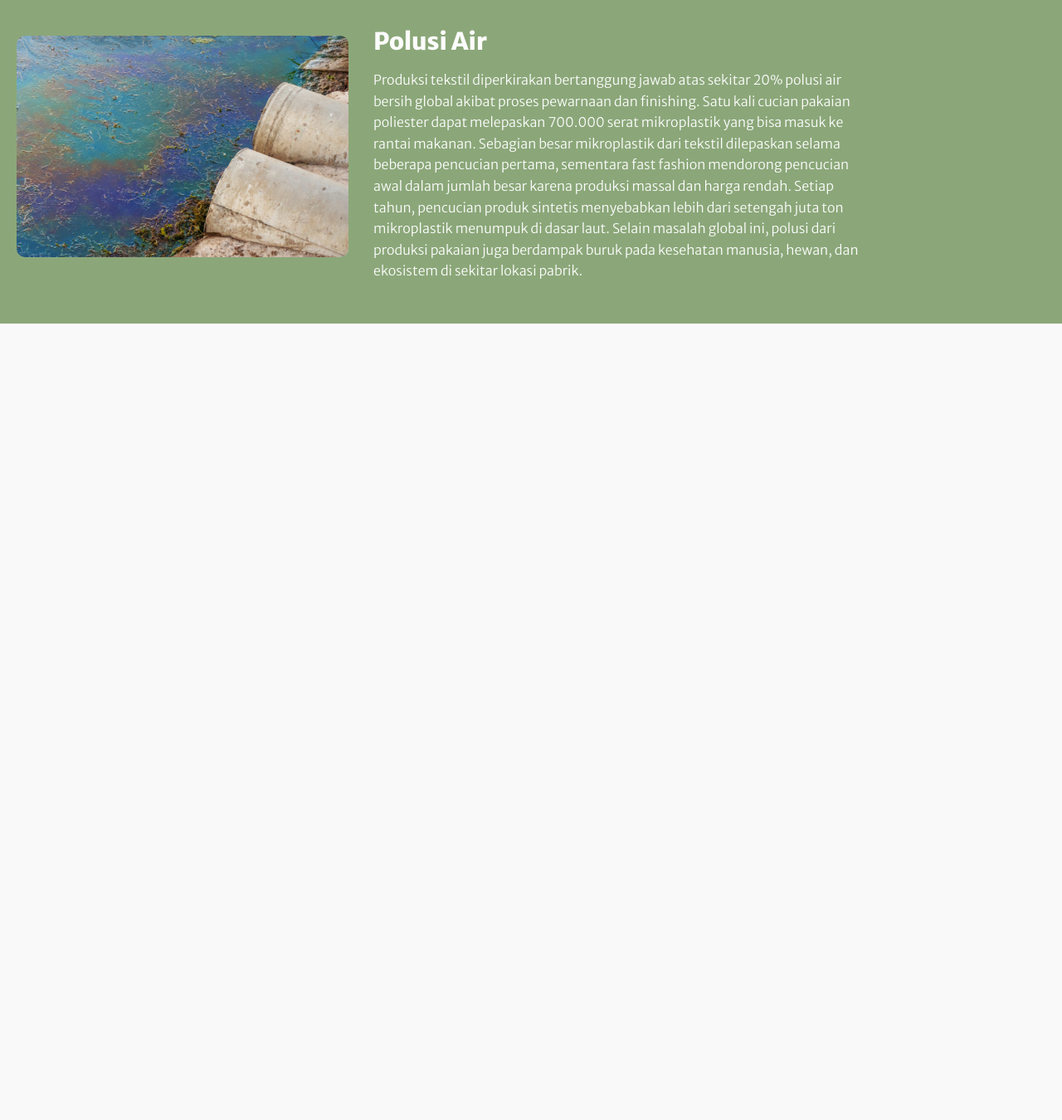
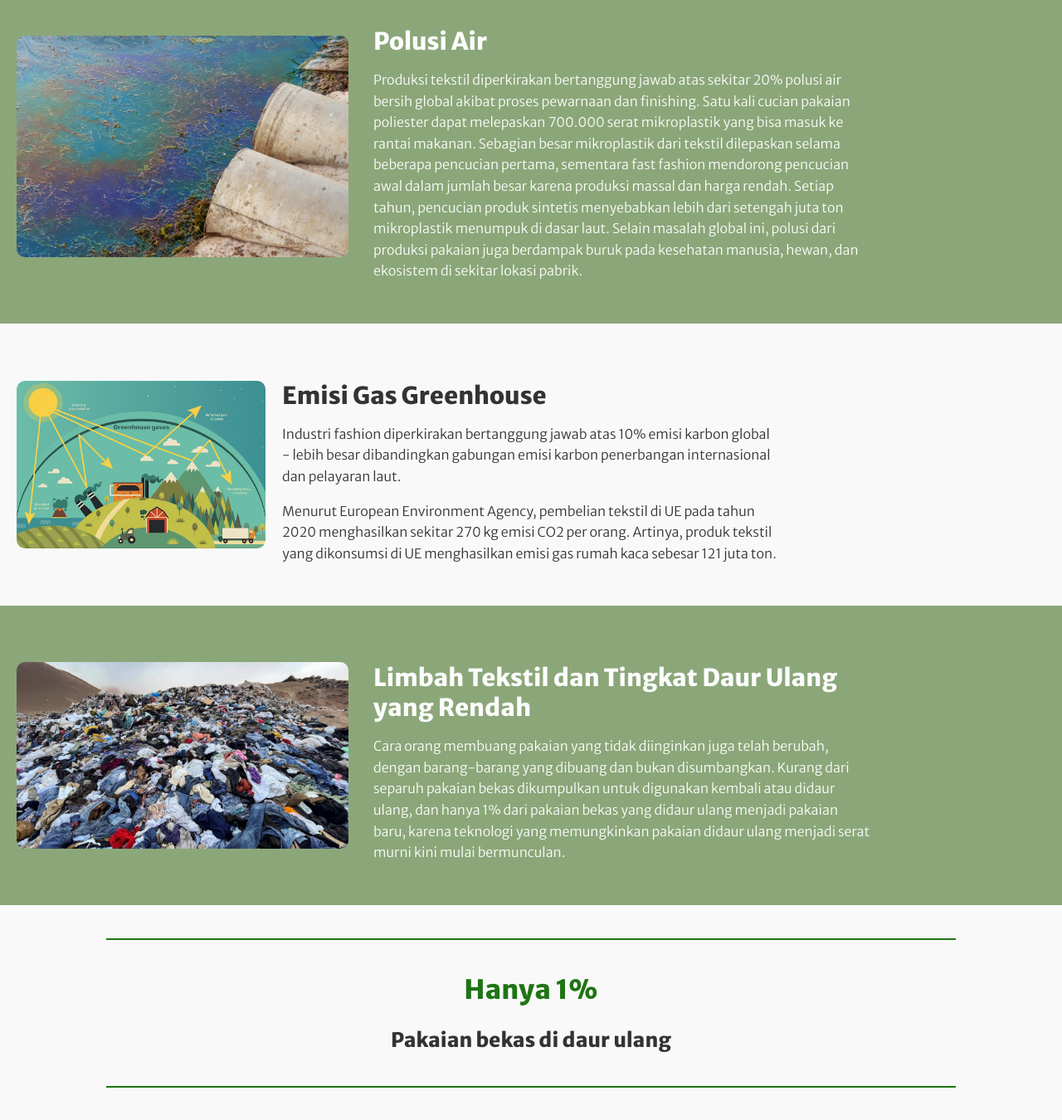
Before and after one commit to axltavideus/uts_kelompok_4, a plain HTML site: page damprod.html in a window 1280 px wide. Shown: the part 1126-2476 px from the top of the page at 83% size. Before the commit the page ends 1516 px from the top, so only its background shows below. Drawn offline with Linux system fonts and the light colour scheme.

Commit message:
Bikin bagian baru

```diff
--- a/damprod.css
+++ b/damprod.css
@@ -13,7 +13,7 @@ body {
     color: #333;
 }
 
-/* NAVBAR */
+/* ==========NAVBAR============ */
 .navbar{
     width: 100%;
     float: right;
@@ -69,7 +69,7 @@ body {
     border-radius: 30px;
 }
 
-/* BANNER CONTAINER */
+/* ==========BANNER CONTAINER============= */
 .bContainer {
     background-color: #99C2A2;
     text-align: center;
@@ -90,7 +90,7 @@ body {
     margin-top: 20px;
 }
 
-/* TEXT & INFOGRAPHICS CONTAINER */
+/* ============TEXT & INFOGRAPHICS CONTAINER============== */
 .wContainer {
     display: flex;
     flex-wrap: wrap;
@@ -130,7 +130,7 @@ body {
     text-decoration: underline;
 }
 
-/* PHOTO AND TEXT CONTAINER */
+/* ===========PHOTO AND TEXT CONTAINER============= */
 .pContainer {
     background-color: #8BA779;
     padding: 40px 20px;
@@ -159,3 +159,24 @@ body {
 .pContainer p {
     line-height: 1.6;
 }
+
+/* ========SECTION DIVIDER========= */
+.section-divider {
+    border-bottom: 2px solid #1f7414;
+    margin: 40px auto;
+    width: 80%;
+}
+
+.nContainer {
+    margin: 40px 20px;
+    text-align: center;
+}
+
+.nContainer h1 {
+    color: #1f7414;
+    margin: 5px 0;
+}
+
+.nContainer h2{
+    margin: 0;
+}
--- a/damprod.html
+++ b/damprod.html
@@ -14,8 +14,7 @@
         <nav aria-label="Primary Navigation">
             <ul>
                 <li><a href="#">Fashion Sekarang</a></li>
-                <li><a href="#" class="active-page">Dampak Produksi</a></li>
-                <li><a href="#">Dampak Konsumsi</a></li>
+                <li><a href="#" class="active-page">Dampak Lingkungan</a></li>
                 <li><a href="sustainable.html">Sustainable Fashion</a></li>
             </ul>
         </nav>
@@ -30,9 +29,11 @@
         <img src="assets/Dampak Produksi/euinfo.png" alt="Infographic about environmental impact" class="info-img">
         <div class="text-container">
             <h3>Konsumsi berlebihan terhadap Sumber Alam</h3>
-            <p>Untuk memproduksi tekstil yang dibutuhkan untuk membuat pakaian perlu banyak air dan lahan untuk menanam katun dan serat lainnya. Produksi satu buah kaos katun diestimasikan membutuhkan 2700 liter air bersih, yang cukup untuk memenuhi kebutuhan minum satu orang selama 2,5 tahun.</p>
+            <p>Untuk memproduksi tekstil yang dibutuhkan untuk membuat pakaian perlu banyak air dan lahan untuk menanam katun dan serat lainnya.
+                Produksi satu buah kaos katun diestimasikan membutuhkan 2700 liter air bersih, yang cukup untuk memenuhi kebutuhan minum satu orang selama 2,5 tahun.</p>
             <p>Menurut Europian Environment Agency (2023),
-                <a href="https://www.eea.europa.eu/publications/textiles-and-the-environment-the/textiles-and-the-environment-the">sektor tekstil merupakan sumber degradasi air dan lahan terbesar ketiga pada tahun 2020.</a> Ditahun yang sama dibutuhkan rata-rata 9 meter kubik air, 400 meter persegi tanah, dan 391 kilogram (kg) bahan mentah untuk menyediakan pakaian dan sepatu bagi setiap warga negara UE.
+                <a href="https://www.eea.europa.eu/publications/textiles-and-the-environment-the/textiles-and-the-environment-the">sektor tekstil merupakan sumber degradasi air dan lahan terbesar ketiga pada tahun 2020.</a>
+                Ditahun yang sama dibutuhkan rata-rata 9 meter kubik air, 400 meter persegi tanah, dan 391 kilogram (kg) bahan mentah untuk menyediakan pakaian dan sepatu bagi setiap warga negara UE.
             </p>
         </div>
     </div>
@@ -41,8 +42,37 @@
         <img src="assets/Dampak Produksi/tex_waterPoll.jpg" alt="Textile water pollution" class="photo-container">
         <div class="text-container">
             <h3>Polusi Air</h3>
-            <p>Produksi tekstil diperkirakan bertanggung jawab atas sekitar 20% polusi air bersih global akibat proses pewarnaan dan finishing. Satu kali cucian pakaian poliester dapat melepaskan 700.000 serat mikroplastik yang bisa masuk ke rantai makanan. Sebagian besar mikroplastik dari tekstil dilepaskan selama beberapa pencucian pertama, sementara fast fashion mendorong pencucian awal dalam jumlah besar karena produksi massal dan harga rendah. Setiap tahun, pencucian produk sintetis menyebabkan lebih dari setengah juta ton mikroplastik menumpuk di dasar laut. Selain masalah global ini, polusi dari produksi pakaian juga berdampak buruk pada kesehatan manusia, hewan, dan ekosistem di sekitar lokasi pabrik.</p>
+            <p>Produksi tekstil diperkirakan bertanggung jawab atas sekitar 20% polusi air bersih global akibat proses pewarnaan dan finishing. Satu kali cucian pakaian poliester dapat melepaskan 700.000 serat mikroplastik yang bisa masuk ke rantai makanan.
+                Sebagian besar mikroplastik dari tekstil dilepaskan selama beberapa pencucian pertama, sementara fast fashion mendorong pencucian awal dalam jumlah besar karena produksi massal dan harga rendah.
+                Setiap tahun, pencucian produk sintetis menyebabkan lebih dari setengah juta ton mikroplastik menumpuk di dasar laut. Selain masalah global ini, polusi dari produksi pakaian juga berdampak buruk pada kesehatan manusia, hewan, dan ekosistem di sekitar lokasi pabrik.</p>
         </div>
     </div>
+
+    <div class="wContainer">
+        <img src="assets/Dampak Produksi/greenhouse-gas.jpg" alt="" class="photo-container">
+        <div class="text-container">
+            <h3>Emisi Gas Greenhouse</h3>
+            <p>Industri fashion diperkirakan bertanggung jawab atas 10% emisi karbon global - lebih besar dibandingkan gabungan emisi karbon penerbangan internasional dan pelayaran laut.</p>
+            <p>Menurut European Environment Agency, pembelian tekstil di UE pada tahun 2020 menghasilkan sekitar 270 kg emisi CO2 per orang. Artinya, produk tekstil yang dikonsumsi di UE menghasilkan emisi gas rumah kaca sebesar 121 juta ton.</p>
+        </div>
+    </div>
+
+    <div class="pContainer">
+        <img src="assets/Dampak Produksi/piles-of-used-clothes.jpg" alt="" class="photo-container">
+        <div class="text-container">
+            <h3>Limbah Tekstil dan Tingkat Daur Ulang yang Rendah</h3>
+            <p>Cara orang membuang pakaian yang tidak diinginkan juga telah berubah, dengan barang-barang yang dibuang dan bukan disumbangkan.
+                Kurang dari separuh pakaian bekas dikumpulkan untuk digunakan kembali atau didaur ulang, dan hanya 1% dari pakaian bekas yang didaur ulang menjadi pakaian baru, karena teknologi yang memungkinkan pakaian didaur ulang menjadi serat murni kini mulai bermunculan.</p>
+        </div>
+    </div>
+
+    <div class="section-divider"></div>
+
+    <div class="nContainer">
+        <h1>Hanya 1%</h1> <br>
+        <h2>Pakaian bekas di daur ulang</h2>
+    </div>
+
+    <div class="section-divider"></div>
 </body>
 </html>
```
Also changed, not shown: assets/Dampak Produksi/greenhouse-gas.jpg (added), assets/Dampak Produksi/piles-of-used-clothes.jpg (added).
